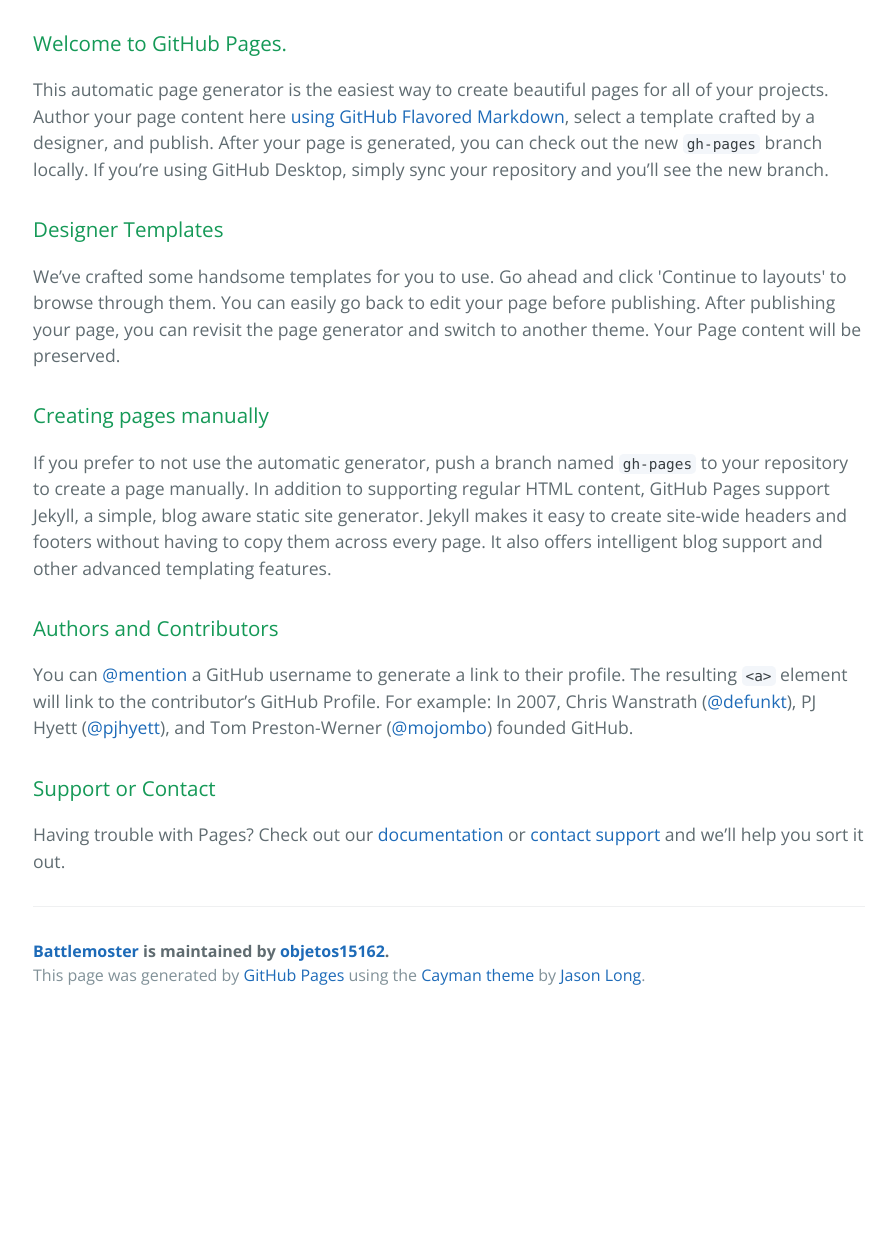
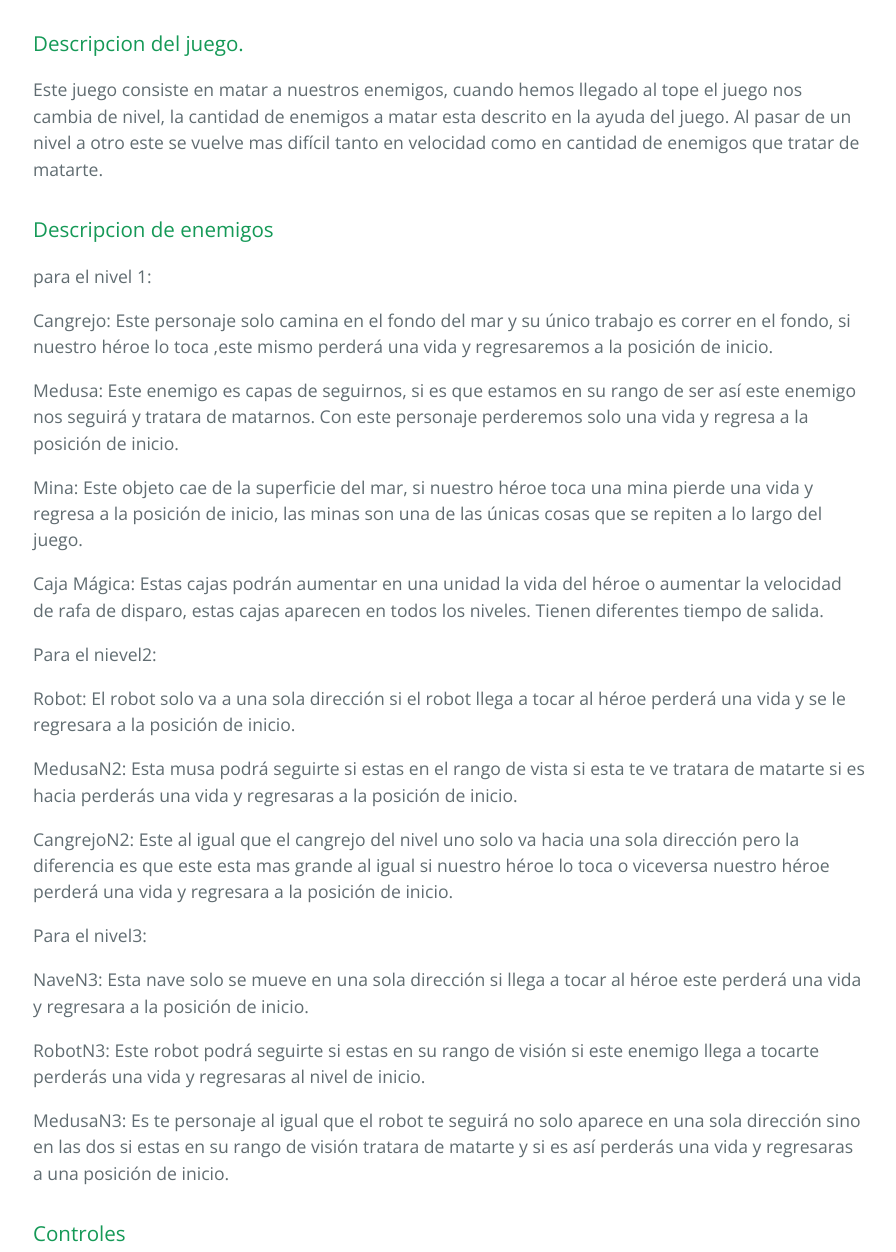
Before and after one commit to objetos15162/Battlemoster, a plain HTML site: page index.html in a window 1280 px wide. Shown: the part 340-1592 px from the top of the page, without its empty margins (191-1087 px from the left). Before the commit the page ends 1359 px from the top, so only its background shows below. Drawn offline with nearby package versions, Linux system fonts and the light colour scheme.

```diff
--- a/index.html
+++ b/index.html
@@ -20,29 +20,62 @@
 
     <section class="main-content">
       <h3>
-<a id="welcome-to-github-pages" class="anchor" href="#welcome-to-github-pages" aria-hidden="true"><span aria-hidden="true" class="octicon octicon-link"></span></a>Welcome to GitHub Pages.</h3>
+<a id="descripcion-del-juego" class="anchor" href="#descripcion-del-juego" aria-hidden="true"><span aria-hidden="true" class="octicon octicon-link"></span></a>Descripcion del juego.</h3>
 
-<p>This automatic page generator is the easiest way to create beautiful pages for all of your projects. Author your page content here <a href="https://guides.github.com/features/mastering-markdown/">using GitHub Flavored Markdown</a>, select a template crafted by a designer, and publish. After your page is generated, you can check out the new <code>gh-pages</code> branch locally. If you’re using GitHub Desktop, simply sync your repository and you’ll see the new branch.</p>
+<p>Este juego consiste en matar a nuestros enemigos, cuando hemos llegado al tope el juego nos cambia de nivel,  la cantidad de enemigos a matar esta descrito en la ayuda del juego.
+Al pasar de un nivel a otro este se vuelve mas difícil tanto en velocidad como en cantidad de enemigos que tratar de matarte.</p>
 
 <h3>
-<a id="designer-templates" class="anchor" href="#designer-templates" aria-hidden="true"><span aria-hidden="true" class="octicon octicon-link"></span></a>Designer Templates</h3>
+<a id="descripcion-de-enemigos" class="anchor" href="#descripcion-de-enemigos" aria-hidden="true"><span aria-hidden="true" class="octicon octicon-link"></span></a>Descripcion de enemigos</h3>
 
-<p>We’ve crafted some handsome templates for you to use. Go ahead and click 'Continue to layouts' to browse through them. You can easily go back to edit your page before publishing. After publishing your page, you can revisit the page generator and switch to another theme. Your Page content will be preserved.</p>
+<p>para el nivel 1:</p>
+
+<p>Cangrejo: Este personaje solo camina en el fondo del mar y su único trabajo es correr en el fondo, si nuestro héroe lo toca ,este mismo perderá una vida y regresaremos a la posición de inicio.</p>
+
+<p>Medusa: Este enemigo es capas de seguirnos, si es que estamos en su rango de ser así este enemigo nos seguirá y tratara de matarnos. Con este personaje perderemos solo una vida y regresa a la posición de inicio.</p>
+
+<p>Mina: Este objeto cae de la superficie del mar, si nuestro héroe toca una mina pierde una vida  y regresa a la posición de inicio, las minas son una de las únicas cosas que se repiten a lo largo del juego.</p>
+
+<p>Caja Mágica: Estas cajas podrán aumentar en una unidad la vida del héroe o aumentar la velocidad de rafa de disparo, estas cajas aparecen en todos los niveles. Tienen diferentes tiempo de salida.</p>
+
+<p>Para el nievel2:</p>
+
+<p>Robot: El robot solo va a una sola dirección si el robot llega a tocar al héroe perderá una vida
+ y se le regresara a la posición de inicio.</p>
+
+<p>MedusaN2: Esta musa podrá seguirte si estas en el rango de vista si esta te ve tratara de matarte
+si es hacia perderás una vida y regresaras a la posición de inicio.</p>
+
+<p>CangrejoN2: Este al igual que el cangrejo del nivel uno solo va hacia una sola dirección
+pero la diferencia es que este esta mas grande al igual si nuestro héroe lo toca o viceversa
+nuestro héroe perderá una vida y regresara a la posición de inicio.</p>
+
+<p>Para el nivel3:</p>
+
+<p>NaveN3: Esta nave solo se mueve en una sola dirección si llega a tocar al héroe  este perderá una vida y  regresara a la posición de inicio.</p>
+
+<p>RobotN3: Este robot podrá seguirte si estas en su  rango de visión si este enemigo llega a tocarte perderás una vida y regresaras al nivel de inicio.</p>
+
+<p>MedusaN3: Es te personaje al igual que el robot te seguirá no solo aparece en una sola dirección sino en las dos  si estas en su rango de visión tratara de matarte y si es así perderás una vida y regresaras a una posición de inicio.</p>
 
 <h3>
-<a id="creating-pages-manually" class="anchor" href="#creating-pages-manually" aria-hidden="true"><span aria-hidden="true" class="octicon octicon-link"></span></a>Creating pages manually</h3>
+<a id="controles" class="anchor" href="#controles" aria-hidden="true"><span aria-hidden="true" class="octicon octicon-link"></span></a>Controles</h3>
 
-<p>If you prefer to not use the automatic generator, push a branch named <code>gh-pages</code> to your repository to create a page manually. In addition to supporting regular HTML content, GitHub Pages support Jekyll, a simple, blog aware static site generator. Jekyll makes it easy to create site-wide headers and footers without having to copy them across every page. It also offers intelligent blog support and other advanced templating features.</p>
+<p>El juego contiene un contador de vidas y un contador de puntos.</p>
+
+<p>Nuestro héroe lo moveremos con las flechas de nuestro teclado
+arriba,abajo,izquierda y derecha.</p>
+
+<p>Con las letra “A” dispararemos a nuestros enemigos.</p>
 
 <h3>
-<a id="authors-and-contributors" class="anchor" href="#authors-and-contributors" aria-hidden="true"><span aria-hidden="true" class="octicon octicon-link"></span></a>Authors and Contributors</h3>
+<a id="datos" class="anchor" href="#datos" aria-hidden="true"><span aria-hidden="true" class="octicon octicon-link"></span></a>Datos</h3>
 
-<p>You can <a href="https://help.github.com/articles/basic-writing-and-formatting-syntax/#mentioning-users-and-teams" class="user-mention">@mention</a> a GitHub username to generate a link to their profile. The resulting <code>&lt;a&gt;</code> element will link to the contributor’s GitHub Profile. For example: In 2007, Chris Wanstrath (<a href="https://github.com/defunkt" class="user-mention">@defunkt</a>), PJ Hyett (<a href="https://github.com/pjhyett" class="user-mention">@pjhyett</a>), and Tom Preston-Werner (<a href="https://github.com/mojombo" class="user-mention">@mojombo</a>) founded GitHub.</p>
-
-<h3>
-<a id="support-or-contact" class="anchor" href="#support-or-contact" aria-hidden="true"><span aria-hidden="true" class="octicon octicon-link"></span></a>Support or Contact</h3>
-
-<p>Having trouble with Pages? Check out our <a href="https://help.github.com/pages">documentation</a> or <a href="https://github.com/contact">contact support</a> and we’ll help you sort it out.</p>
+<p>Universidad Autonoma de San Luis Potosi
+Facultad de Ingenieria
+Area de computacion e informatica
+POO
+Oscar Efren Macias Ramirez</p>
 
       <footer class="site-footer">
         <span class="site-footer-owner"><a href="https://github.com/objetos15162/Battlemoster">Battlemoster</a> is maintained by <a href="https://github.com/objetos15162">objetos15162</a>.</span>
```
Also changed, not shown: params.json (+1 -1 lines).
